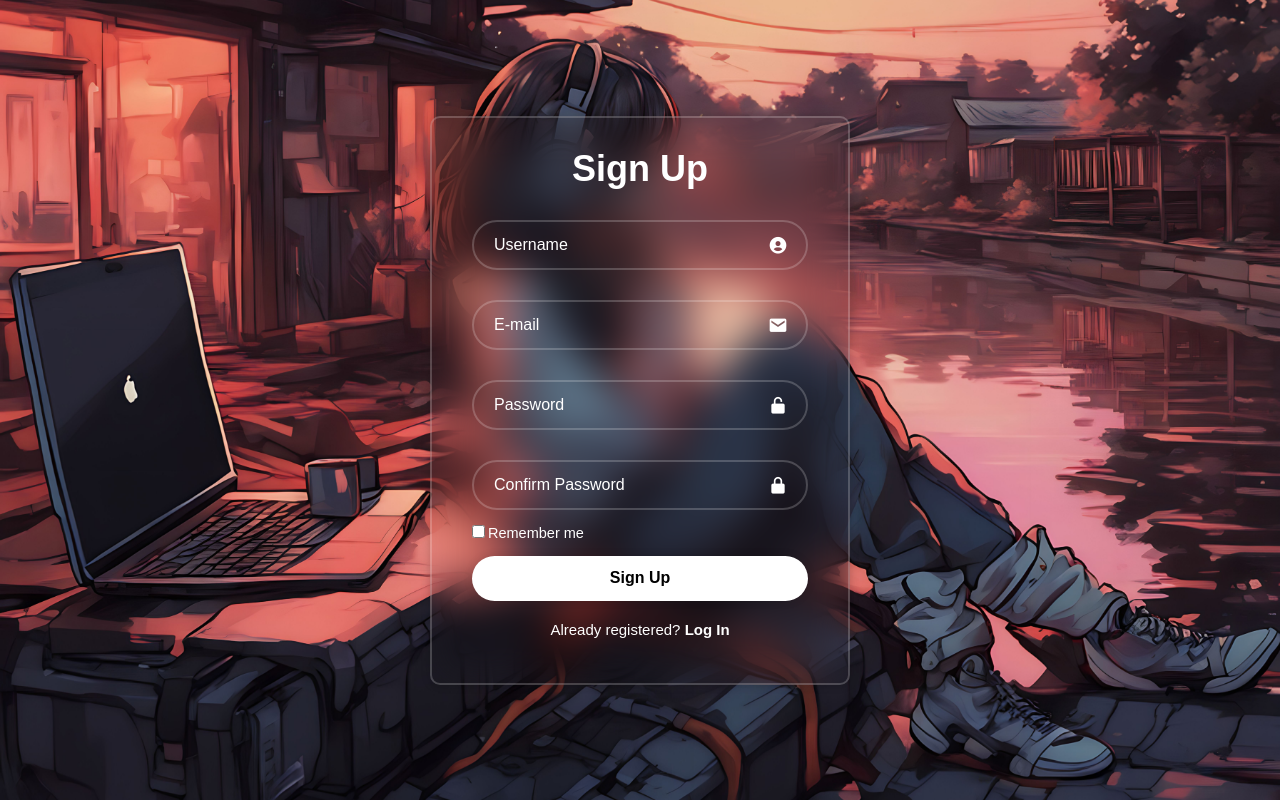
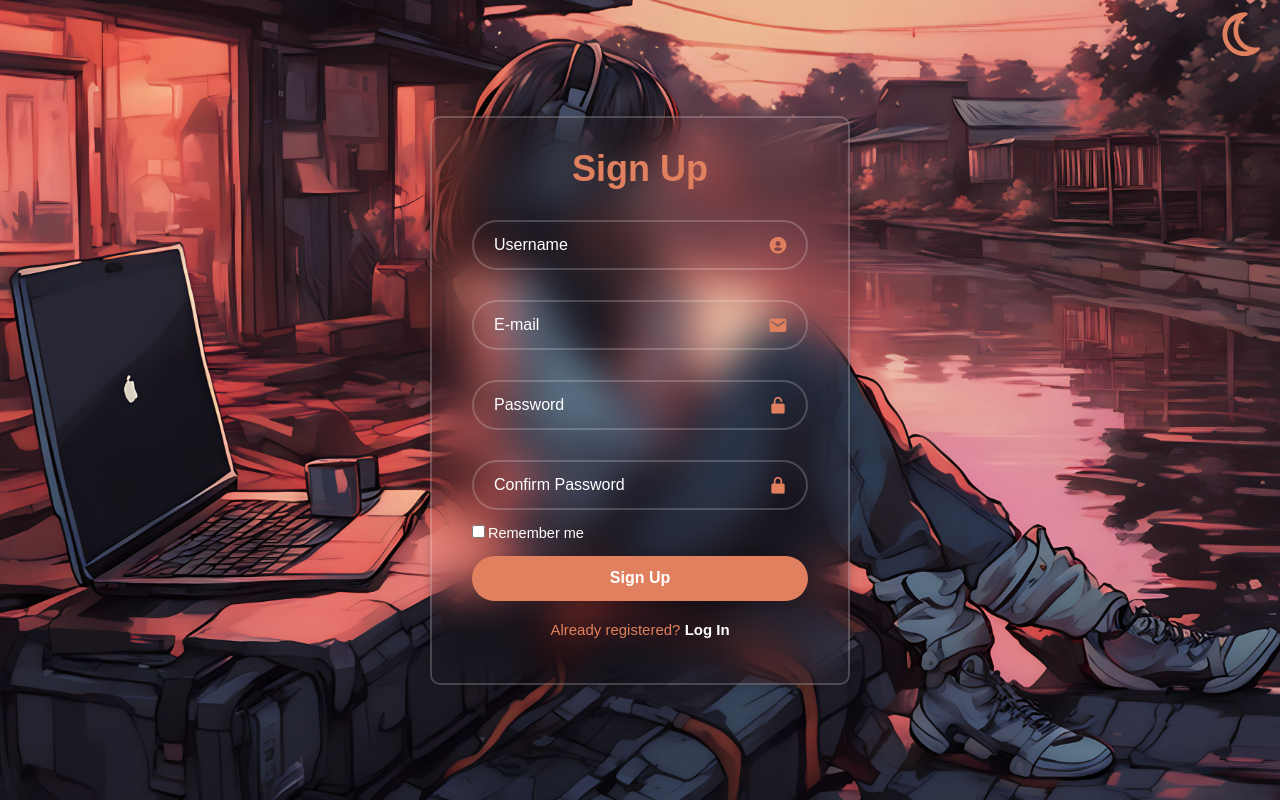
Before and after one commit to Depthecho/MyTechStore, a Django app: page /signup/ in a window 1280 px wide. Run offline with Django 4.2, Linux system fonts and the light colour scheme; some libraries are stand-ins or nearby versions.

Commit message:
Theme swap has added

```diff
--- a/Store/mainpage/static/js/script.js
+++ b/Store/mainpage/static/js/script.js
@@ -1,12 +1,18 @@
-<script src="https://code.jquery.com/jquery-3.6.0.min.js"></script>
-<script>
-    $(document).ready(function () {
-        $("#id_password1").on("focus", function () {
-            $("#password-hint").css("display", "block");
-        });
+function darkmode(){
+    console.log('Dark mode')
+    const body = document.body
+    const wasDarkmode = localStorage.getItem("darkmode") == "true"
 
-        $("#id_password1").on("blur", function () {
-            $("#password-hint").css("display", "none");
-        });
-    });
-</script>
+    localStorage.setItem("darkmode", !wasDarkmode)
+    body.classList.toggle('dark-mode', wasDarkmode)
+    document.getElementsByClassName("swap-theme")[0].children[0].classList.toggle('fa-sun', wasDarkmode)
+    document.getElementsByClassName("swap-theme")[0].children[0].classList.toggle('fa-moon', !wasDarkmode)
+}
+
+document.querySelector('.swap-theme').addEventListener('click', darkmode)
+
+
+function onload(){
+    document.body.classList.toggle('dark-mode', localStorage.getItem('darkmode') == 'true')
+}
+document.addEventListener('DOMContentLoaded', onload)
--- a/Store/mainpage/static/style/style.css
+++ b/Store/mainpage/static/style/style.css
@@ -2,6 +2,11 @@
     --main-light-theme-color: #E1805E;
     --bg-light-theme-color: #FCF2CC;
     --light-theme-text-color: black;
+    --bg-light-theme: url('/static/images/BG_light.jpg');
+    --bg-dark-theme: url('/static/images/BG_dark.jpg');
+    --main-dark-theme-color: white;
+    --second-dark-theme-color: #9C67E0;
+    --bg-dark-theme-color: #515252;
 }
 
 *{
@@ -11,15 +16,14 @@
     font-family: Arial, Helvetica, sans-serif;
 }
 
+
+
+/*---------------LIGHT THEME---------------*/
 body{
-    background-image: url('/static/images/BG.jpg');
+    background-image: var(--bg-light-theme);
     background-size: cover;
     background-position: center;
-    /* background-image: url('{% static "images/BG.jpg"}'); */
-    /* background-image: linear-gradient(225deg,#C70039, #FFC300);*/
 }
-
-/*---------------LIGHT THEME---------------*/
 
 /*----------SIGN UP----------*/
 
@@ -47,6 +51,7 @@ body{
 }
 
 .signup-container h1{
+    color: var(--main-light-theme-color);
     font-size: 36px;
     text-align: center;
 }
@@ -82,6 +87,7 @@ body{
     top: 50%;
     transform: translateY(-50%);
     font-size: 20px;
+    color: var(--main-light-theme-color)
 }
 
 .signup-container .remember{
@@ -115,7 +121,8 @@ body{
     box-shadow: 0 0 10px rgba(0, 0, 0, .1);
     cursor: pointer;
     font-size: 16px;
-    color: var(--light-theme-text-color);
+    background-color: var(--main-light-theme-color);
+    color: var(--main-dark-theme-color);
     font-weight: 600;
 }
 
@@ -131,6 +138,10 @@ body{
     margin: 20px 0 15px
 }
 
+.already-registered p{
+    color: var(--main-light-theme-color);
+}
+
 .already-registered p a{
     color: white;
     text-decoration: none;
@@ -139,6 +150,18 @@ body{
 
 .already-registered p a:hover{
     text-decoration: underline;
+}
+
+.signup-body .swap-theme{
+    display: block;
+    color: var(--main-light-theme-color);
+    position: absolute;
+    right: 20px;
+    top: 30px;
+}
+
+.signup-body .swap-theme i{
+    font-size: 50px;
 }
 
 /*--errors--*/
@@ -164,6 +187,40 @@ body{
     cursor: pointer;
 }
 
+
+/*---------------DARK THEME---------------*/
+.dark-mode{
+    background-image: var(--bg-dark-theme);
+    color: white;
+    background-color: black;
+}
+
+.dark-mode h1{
+    color: var(--second-dark-theme-color)
+}
+
+.dark-mode .signup-container{
+    color: var(--second-dark-theme-color)
+}
+
+.dark-mode .signup-container .signup-button{
+    color: white;
+    background-color: var(--second-dark-theme-color);
+}
+
+.dark-mode i{
+    color: var(--second-dark-theme-color)
+}
+
+.dark-mode .signup-container .signup-button:hover{
+    cursor: pointer;
+    background-color: transparent;
+    border: 2px solid var(--second-dark-theme-color);
+}
+
+.dark-mode .already-registered p{
+    color: var(--second-dark-theme-color)
+}
 
 
 
--- a/Store/mainpage/templates/mainpage/base.html
+++ b/Store/mainpage/templates/mainpage/base.html
@@ -6,12 +6,13 @@
     <script src="https://code.jquery.com/jquery-3.6.0.min.js"></script>
     <link href='https://unpkg.com/boxicons@2.1.4/css/boxicons.min.css' rel='stylesheet'>
     <link rel="stylesheet" href="{% static 'style/style.css' %}">
-    <script src="{% static 'js/script.js' %}"></script>
+    <script src="https://kit.fontawesome.com/115bf105ea.js" crossorigin="anonymous"></script>
     <title>{% block title %}{% endblock %}</title>
 </head>
 <body>
 {% block content %}
 
 {% endblock %}
+<script src="{% static 'js/script.js' %}"></script>
 </body>
 </html>
--- a/Store/mainpage/templates/mainpage/signup-page.html
+++ b/Store/mainpage/templates/mainpage/signup-page.html
@@ -98,5 +98,7 @@
 
         </form>
     </div>
+    <a class="swap-theme"><i class="fa-regular fa-moon fa-2xl"></i></a>
+    <!--<button class="btn"></button> -->
 </div>
 {% endblock %}
```
Also changed, not shown: Store/mainpage/static/images/BG_dark.jpg (added), Store/mainpage/static/images/BG_light.jpg (renamed from Store/mainpage/static/images/BG.jpg).
